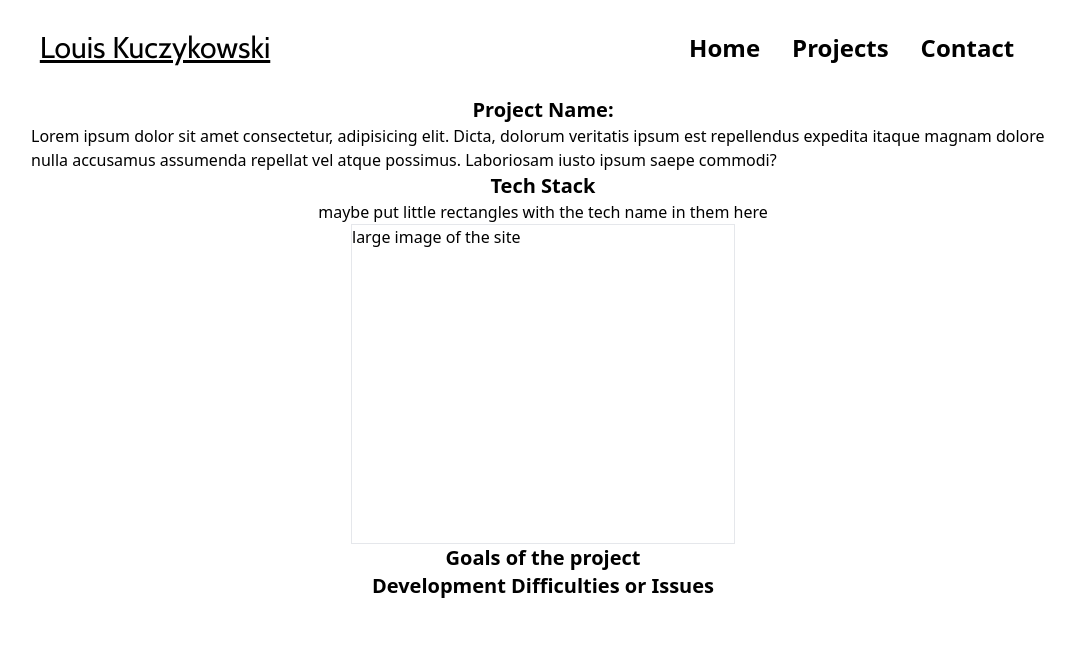
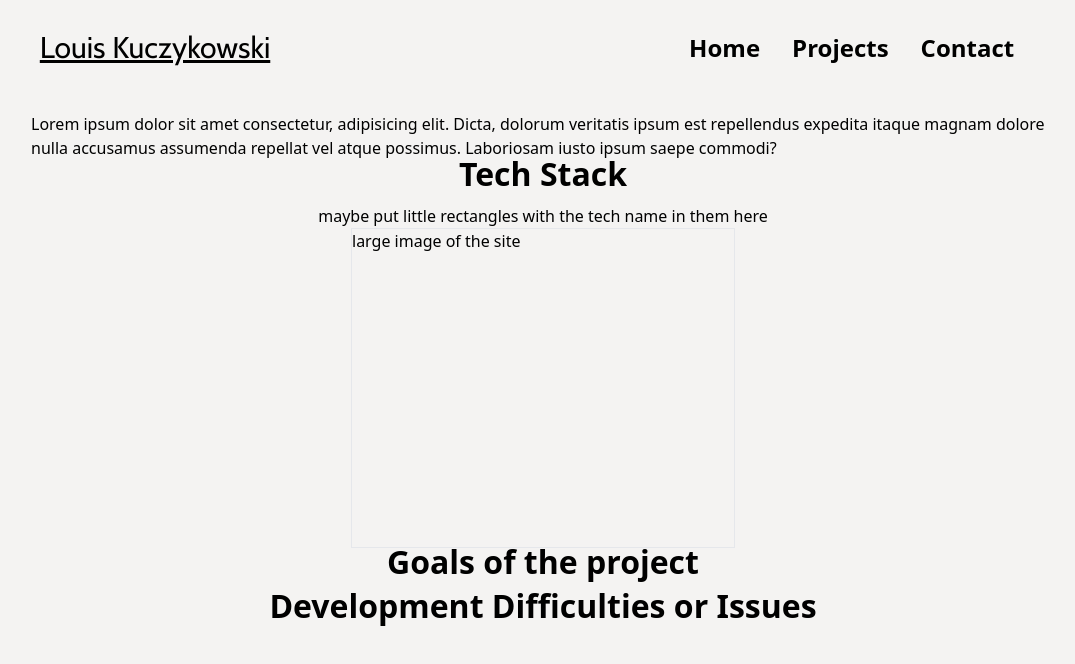
Before and after one commit to Louka3/lk-portfolio, a Next.js app: page /projects in a window 1280 px wide. Shown: the top 664 px of the page, without its empty margins (97-1172 px from the left). Built offline with nearby package versions, Linux system fonts and the light colour scheme.

Commit message:
committing

```diff
--- a/src/app/globals.css
+++ b/src/app/globals.css
@@ -45,7 +45,8 @@ hover:-translate-y-0.5 transition-transform ease-in-ou
 */
 
 body {
-  background-color: white;
+  background-color: #f4f3f2;
+  /* background-color: white; */
   padding: 0;
   margin: 0;
   box-sizing: border-box;
--- a/src/app/projects/page.tsx
+++ b/src/app/projects/page.tsx
@@ -8,7 +8,7 @@ export default function Projects({
   return (
     <>
       <main className="w-[80%] flex min-h-screen flex-col items-center pt-24">
-        <h1 className="project-headers">Project Name: {searchParams.name}</h1>
+        <h1 className="project-headers">{searchParams.name}</h1>
         <p id="summary">
           Lorem ipsum dolor sit amet consectetur, adipisicing elit. Dicta,
           dolorum veritatis ipsum est repellendus expedita itaque magnam dolore
--- a/src/app/projects/projects.css
+++ b/src/app/projects/projects.css
@@ -1,7 +1,8 @@
 .project-headers {
-  font-weight: 700;
-  font-size: 1.25rem; /* 20px */
+  font-weight: bolder;
+  font-size: 2rem; /* 20px */
   line-height: 1.75rem; /* 28px */
+  margin-bottom: 1rem;
 }
 
 main {
--- a/src/components/Home/Navbar.tsx
+++ b/src/components/Home/Navbar.tsx
@@ -3,7 +3,7 @@ import Link from 'next/link';
 
 export const Navbar = (): JSX.Element => {
   return (
-    <nav className="z-50 w-full top-0 bg-white fixed flex h-24 justify-center items-center mb-5 md:mb-8 lg:mb-10 px-12">
+    <nav className="z-50 w-full top-0 bg-[#F4F3F2] fixed flex h-24 justify-center items-center mb-5 md:mb-8 lg:mb-10 px-12">
       <div
         id="nav-content"
         className="w-[85%] flex justify-between items-center "
```
